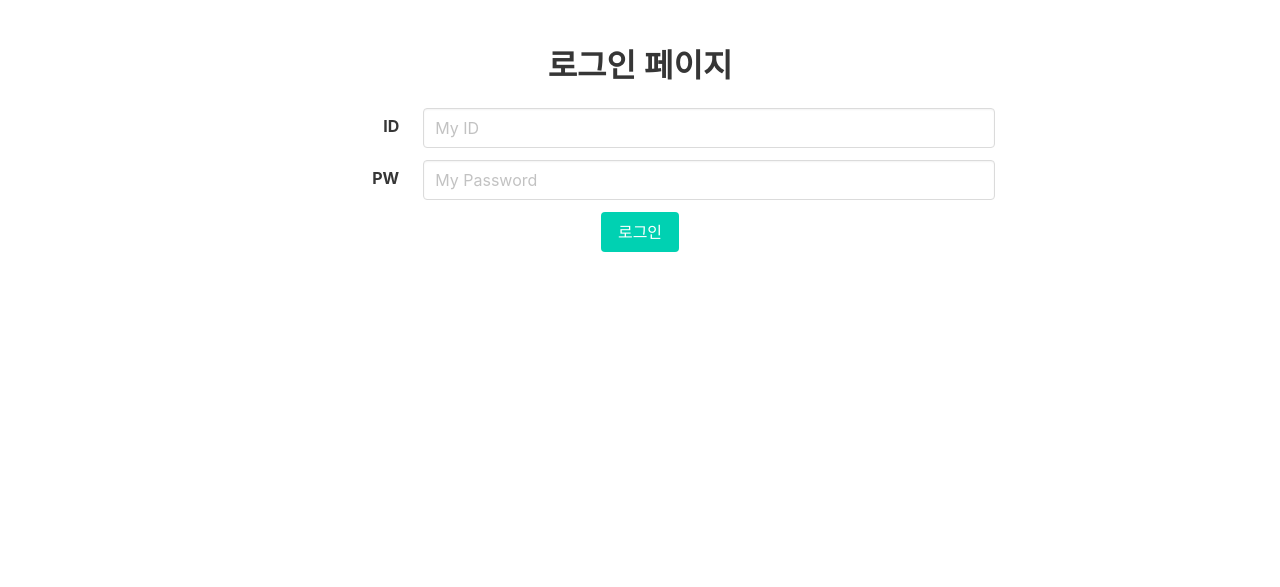
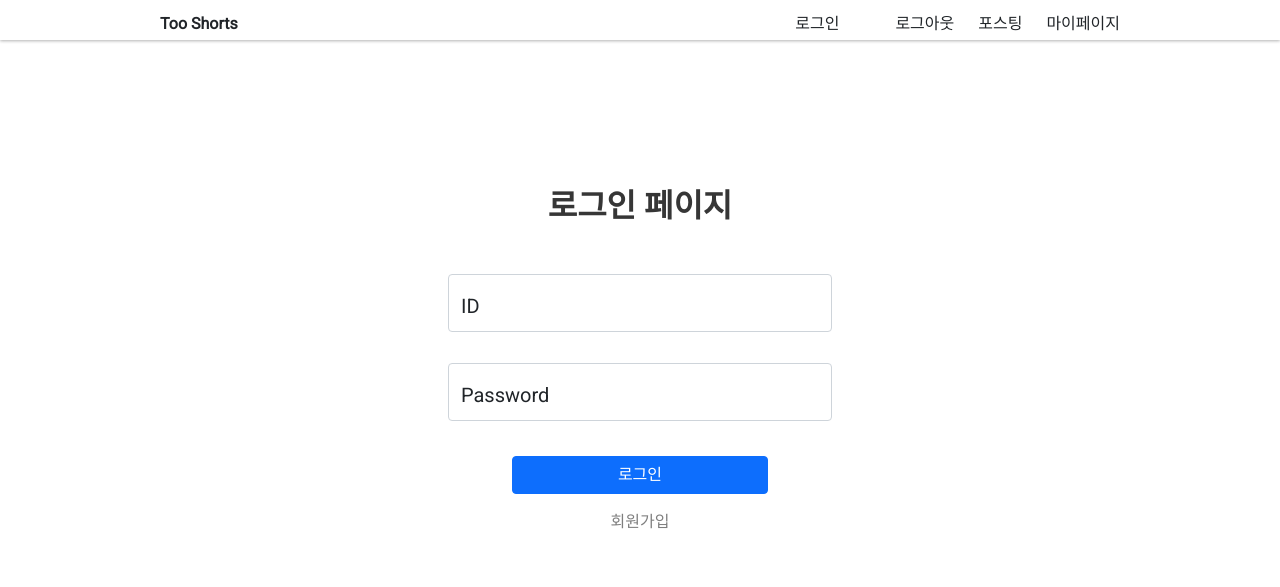
Before and after one commit to ferrariRoma/too_shorts, a Flask app: page /login in a window 1280 px wide. Shown: the top 587 px of the page. Run offline with Flask 2, Linux system fonts and the light colour scheme; some libraries are stand-ins or nearby versions.

Commit message:
Made login page

```diff
--- /dev/null
+++ b/static/css/loginform.css
@@ -0,0 +1,49 @@
+.container {
+  display: flex;
+  flex-direction: column;
+  justify-content: center;
+  align-items: center;
+}
+
+.login__container > .title {
+  margin-bottom: 50px;
+  margin-top: 100px;
+}
+
+.form-control {
+  width: 30vw;
+  margin-bottom: 15px;
+}
+
+.form-floating > label {
+  font-size: 20px;
+}
+
+.btn__container {
+  margin-top: 20px;
+  width: 20vw;
+  display: flex;
+  flex-direction: column;
+}
+
+.btn__container > button:last-child {
+  margin: auto;
+  margin-top: 10px;
+  width: 10vw;
+  background-color: inherit;
+  border: none;
+  color: black;
+  opacity: 0.5;
+}
+
+.btn__container > button:last-child:hover {
+  animation: signup 0.2s linear forwards;
+}
+@keyframes signup {
+  from {
+    opacity: 0.5;
+  }
+  to {
+    opacity: 1;
+  }
+}
--- /dev/null
+++ b/static/js/loginform.js
@@ -0,0 +1,16 @@
+const userid = document.querySelector(".userid");
+const userpw = document.querySelector(".userpw");
+const login__btn = document.querySelector("#login__btn");
+
+function activeBtn() {
+  switch (!(userid.value && userpw.value)) {
+    case true:
+      login__btn.disabled = true;
+      break;
+    case false:
+      login__btn.disabled = false;
+      break;
+  }
+}
+userid.addEventListener("keyup", activeBtn);
+userpw.addEventListener("keyup", activeBtn);
--- a/static/js/token.js
+++ b/static/js/token.js
@@ -7,7 +7,7 @@ function login() {
   $.ajax({
     type: "POST",
     url: "/api/login",
-    data: { id_give: $("#userid").val(), pw_give: $("#userpw").val() },
+    data: { id_give: $(".userid").val(), pw_give: $(".userpw").val() },
     success: function (response) {
       if (response["result"] == "success") {
         $.cookie("mytoken", response["token"]);
--- a/templates/login.html
+++ b/templates/login.html
@@ -16,51 +16,105 @@
       rel="stylesheet"
       href="https://cdn.jsdelivr.net/npm/bulma@0.9.1/css/bulma.min.css"
     />
+    <!--JS-->
+    <!--jquery-->
+    <script src="https://ajax.googleapis.com/ajax/libs/jquery/3.5.1/jquery.min.js"></script>
+    <!--부트스트랩-->
+    <script
+      src="https://cdn.jsdelivr.net/npm/bootstrap@5.0.2/dist/js/bootstrap.bundle.min.js"
+      integrity="sha384-MrcW6ZMFYlzcLA8Nl+NtUVF0sA7MsXsP1UyJoMp4YLEuNSfAP+JcXn/tWtIaxVXM"
+      crossorigin="anonymous"
+    ></script>
+    <!--navgation scroll event //index에서만 넣고 나머지 페이지에서는 삭제-->
+    <script src="/static/js/scroll.js"></script>
+    <script src="/static/js/token.js" defet></script>
+
+    <!--웹폰트-->
+    <link rel="preconnect" href="https://fonts.googleapis.com" />
+    <link rel="preconnect" href="https://fonts.gstatic.com" crossorigin />
+    <!--부트스트랩-->
+    <link
+      href="https://cdn.jsdelivr.net/npm/bootstrap@5.0.2/dist/css/bootstrap.min.css"
+      rel="stylesheet"
+      integrity="sha384-EVSTQN3/azprG1Anm3QDgpJLIm9Nao0Yz1ztcQTwFspd3yD65VohhpuuCOmLASjC"
+      crossorigin="anonymous"
+    />
+    <!--reset-->
+    <link
+      rel="stylesheet"
+      href="https://meyerweb.com/eric/tools/css/reset/reset200802.css"
+    />
+    <!--CSS-->
+    <!--웹폰트(roboto)-->
+    <link
+      href="https://fonts.googleapis.com/css2?family=Roboto&display=swap"
+      rel="stylesheet"
+    />
+    <link rel="stylesheet" href="/static/css/loginform.css" />
     <!-- JS -->
     <script src="https://ajax.googleapis.com/ajax/libs/jquery/3.4.1/jquery.min.js"></script>
     <script src="https://cdnjs.cloudflare.com/ajax/libs/jquery-cookie/1.4.1/jquery.cookie.js"></script>
+    <link rel="stylesheet" href="/static/css/common.css" />
+    <link rel="stylesheet" href="/static/css/nav.css" />
     <script src="/static/js/token.js" defer></script>
+    <script src="/static/js/loginform.js" defer></script>
   </head>
   <body>
-    <div class="section has-text-centered">
+    <header>
+      <nav class="fixed">
+        <!--index페이지 외에서는 nav에 fixed클래스 추가-->
+        <div class="nav_wrap">
+          <a class="logo" href="#" alt="logo"><span>Too Shorts</span></a>
+          <ul class="right">
+            <!--로그아웃/로그인 전일 경우 logout클래스를 show, login을 hide-->
+            <li class="logout">
+              <a href="#"><span>로그인</span></a>
+            </li>
+            <!--로그인한 경우 login클래스는 show, logout클래스를 hide-->
+            <ul class="login">
+              <li>
+                <a href="#"><span>로그아웃</span></a>
+              </li>
+              <li>
+                <a href="#"><span>포스팅</span></a>
+              </li>
+              <li>
+                <a href="#"><span>마이페이지</span></a>
+              </li>
+            </ul>
+          </ul>
+        </div>
+      </nav>
+    </header>
+    <div class="section has-text-centered login__container">
       <h1 class="title">로그인 페이지</h1>
       <div class="container" style="width: 60%">
-        <div class="field is-horizontal">
-          <div class="field-label is-normal">
-            <label class="label" for="userid">ID</label>
-          </div>
-          <div class="field-body">
-            <div class="field">
-              <div class="control">
+        <div class="form-floating mb-3">
           <input
             type="text"
-                  class="input"
-                  id="userid"
-                  aria-describedby="emailHelp"
-                  placeholder="My ID"
+            class="form-control userid"
+            id="floatingInput"
+            placeholder="ID"
           />
+          <label for="floatingInput">ID</label>
         </div>
-            </div>
-          </div>
-        </div>
-        <div class="field is-horizontal">
-          <div class="field-label is-normal">
-            <label class="label" for="userpw">PW</label>
-          </div>
-          <div class="field-body">
-            <div class="field">
-              <div class="control">
+        <div class="form-floating">
           <input
             type="password"
-                  class="input"
-                  id="userpw"
-                  placeholder="My Password"
+            class="form-control userpw"
+            id="floatingPassword"
+            placeholder="Password"
           />
+          <label for="floatingPassword">Password</label>
         </div>
+        <div class="btn__container">
+          <button class="btn btn-primary" id="login__btn" onclick="login()">
+            로그인
+          </button>
+          <button class="btn btn-danger">
+            <a href="/register">회원가입</a>
+          </button>
         </div>
-          </div>
-        </div>
-        <button class="button is-primary" onclick="login()">로그인</button>
       </div>
     </div>
   </body>
```
Lines whose indentation alone changed are shown as unchanged.
